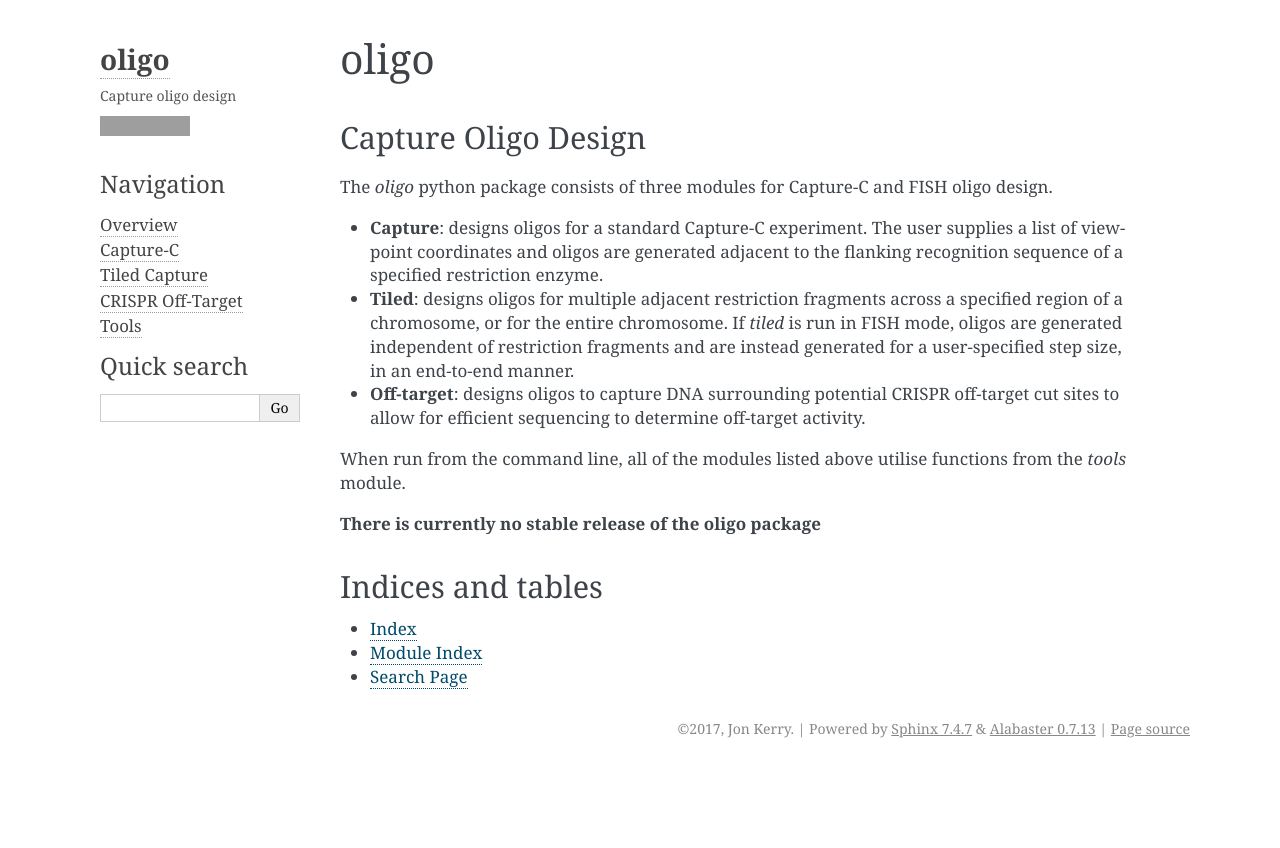
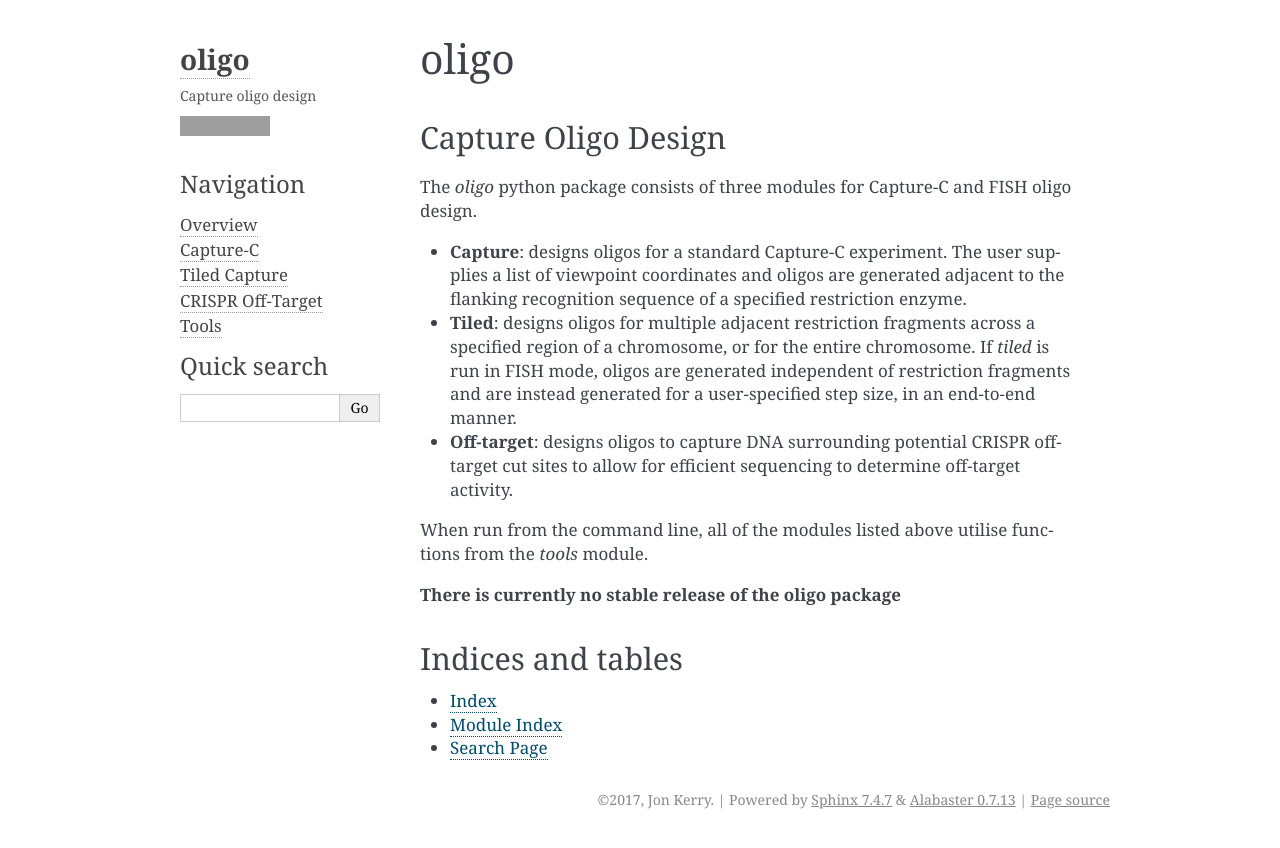
Before and after one commit to jbkerry/oligo, a Sphinx documentation site: the page built from docs/index.rst, in a window 1280 px wide. Shown: the top 848 px of the page. Built offline with Sphinx 7.4.7, drawn with Linux system fonts in a browser that asks for light colours; grey boxes are pictures that could not be loaded.

Commit message:
conf.py edit

```diff
--- a/docs/conf.py
+++ b/docs/conf.py
@@ -119,8 +119,7 @@ html_theme_options = {
     'logo_name': 'true',
     'description': 'Capture oligo design',
     'fixed_sidebar': 'true',
-    'sidebar_includehidden': 'true',
-    'page_width': '1100px',
+    #'page_width': '1100px',
     'body_text_align': 'justify',
     'github_user': 'jbkerry',
     'github_repo': 'oligo',
```
